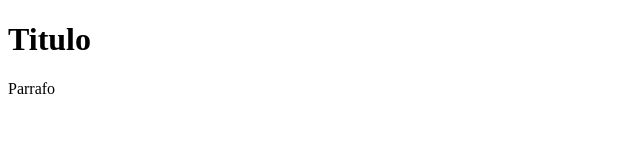
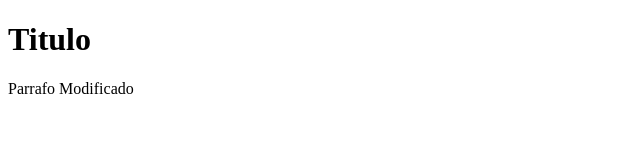
Before and after one commit to fernando1o2o3/hello-world-git, a plain HTML site: page index.html in a window 1280 px wide. Shown: the whole page, without its empty margins (0-640 px from the left). Drawn offline with Linux system fonts and the light colour scheme.

Commit message:
se modifico el parrafo

```diff
--- a/index.html
+++ b/index.html
@@ -8,6 +8,6 @@
 </head>
 <body>
     <h1>Titulo</h1>
-    <p>Parrafo</p>
+    <p>Parrafo Modificado</p>
 </body>
 </html>
```
